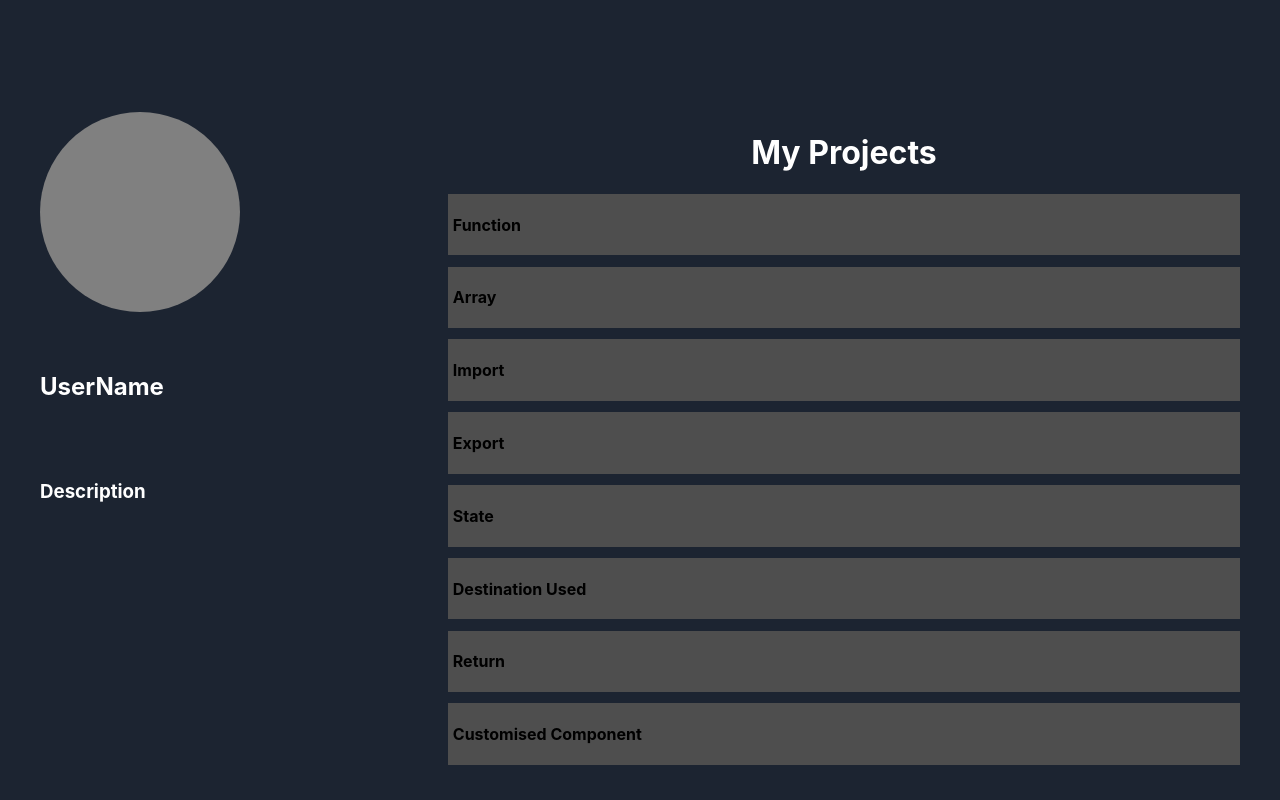
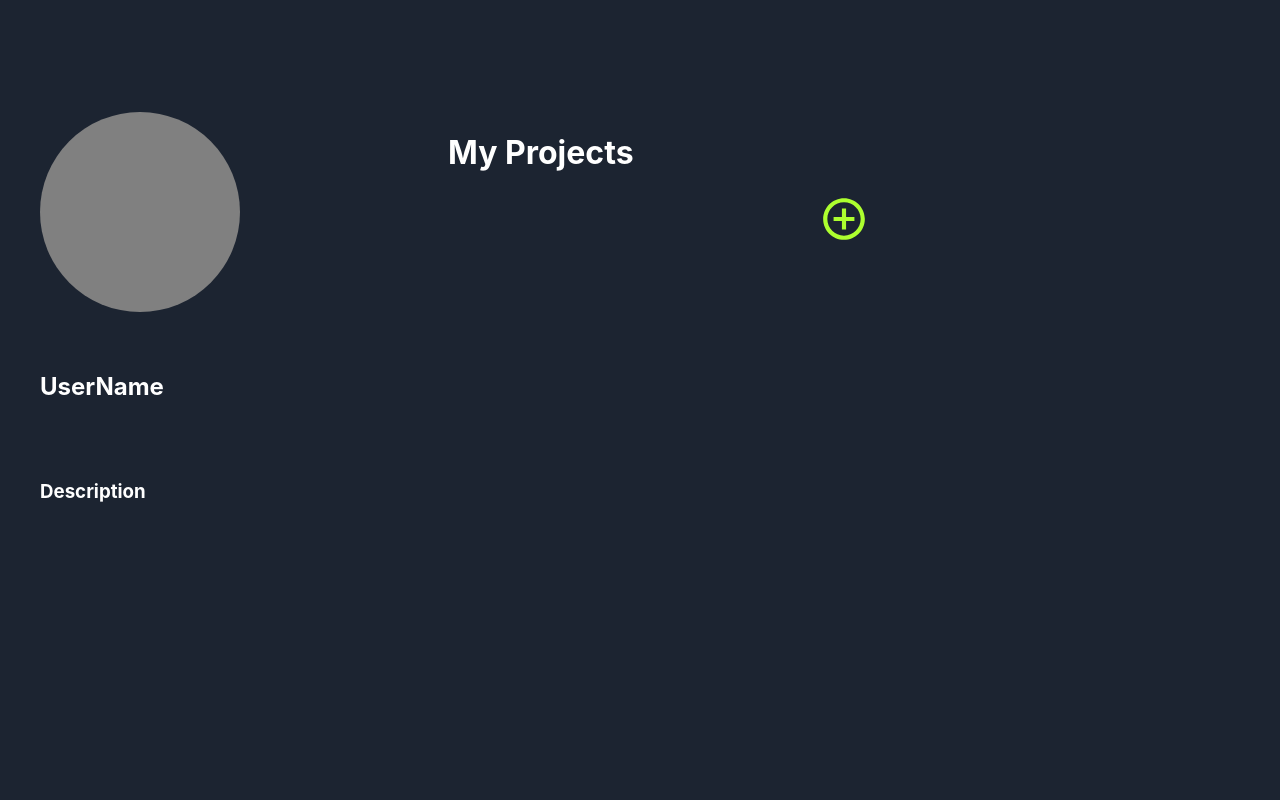
Before and after one commit to k0hei2025/code-map, a Next.js app: page /myProfile in a window 1280 px wide. Built offline with nearby package versions, Linux system fonts and the light colour scheme.

Commit message:
redux connectivity with account style

```diff
--- a/components/NavigationBar/upperNavigationBar.jsx
+++ b/components/NavigationBar/upperNavigationBar.jsx
@@ -4,6 +4,8 @@ import Menu from '@material-ui/core/Menu';
 import MenuItem from '@material-ui/core/MenuItem';
 import { AccountCircle } from '@material-ui/icons';
 import {makeStyles} from '@material-ui/core/styles'
+import Link from 'next/link'
+
 
 const classes = makeStyles(({
 
@@ -41,7 +43,7 @@ export default function SimpleMenu() {
         open={Boolean(anchorEl)}
         onClose={handleClose}
       >
-        <MenuItem onClick={handleClose}>Profile</MenuItem>
+        <MenuItem onClick={handleClose}><Link href='/myProfile'>Profile</Link></MenuItem>
         <MenuItem onClick={handleClose}>My account</MenuItem>
         <MenuItem onClick={handleClose}>Logout</MenuItem>
       </Menu>
--- a/components/prism.css
+++ b/components/prism.css
@@ -28,6 +28,7 @@ pre[class*="language-"] {
 	-moz-hyphens: none;
 	-ms-hyphens: none;
 	hyphens: none;
+
 }
 
 /* Code blocks */
--- a/components/profile.jsx
+++ b/components/profile.jsx
@@ -3,8 +3,18 @@ import {Grid} from '@material-ui/core'
 import {sideFileData} from '../components/NavigationBar/SidebarFileData'
 import classes from '../components/profile.module.css'
 import { Fragment } from 'react'
+import AddCircleOutlineIcon from '@material-ui/icons/AddCircleOutline';
+import Link from 'next/link'
+import projectFile from '../pages/addFile'
+import { useSelector } from 'react-redux'
 
 export default function profile() {
+
+
+   const allFiles = useSelector((state)=>state.fileStore.fileStore)
+
+   console.log(allFiles)
+
                return (
                               <Grid container spacing={3}>
                                              <Grid item md={4} sm={12}>
@@ -18,22 +28,37 @@ export default function profile() {
                                                 <h3 className={classes.h2}><b>Description</b></h3>
                                              </Grid>
 
-                              <Grid item md={8} sm={12}>
+                              <Grid item md={8} sm={12}  >
                                                <h1 className={classes.h2} style={{textAlign:"center"}}>My Projects</h1>
-                                              {sideFileData.map((i)=>{
+
+                                              <Grid container spacing={3} style={{display:'flex'}}>
+                                              {allFiles.map((i)=>{
                                                      return (
-                                                                    <Fragment>
+                                                        <Fragment>
+                                                                                          <Grid item md={6} sm={12}>
                                                                     <div className={classes.fileContainer}  id={i.id}>
-                                                                       <p><b>{i.containerName}</b></p>
+                                                                       <p style={{color:'white'}}><b>{i.name}</b></p>
+
 
                                                                     </div>
-                                                                    <div className={classes.border}></div>
-                                                                    </Fragment>
+
+                                                                  <div className={classes.border}></div>
+                                                                  </Grid>
+
+                                                </Fragment>
                                                      )
                                               })}
+                                              <Grid  className={classes.addButton} item md={12} sm={12}>
+
+                                         <Link href="./addFile" ><AddCircleOutlineIcon style={{ width:'50px' , height:'50px'}}/></Link>
+                                              </Grid>
+                                              </Grid>
+
                                              </Grid>
+
 
                               </Grid>
 
+
                )
 }
--- a/components/profile.module.css
+++ b/components/profile.module.css
@@ -7,11 +7,16 @@
 
 .h2{
                color: white;
+                display: flex;
 }
 
 .fileContainer{
- background-color: rgb(78, 78, 78);
- padding: .3rem;
+
+ padding: 3rem;
+ border: .1rem;
+ border-style:inset;
+ border-color: rgb(78, 78, 78);
+ border-radius: .5rem;
 }
 
 .border{
@@ -21,3 +26,9 @@ border: width 100px;
 margin: .7rem;
 
 }
+.addButton{
+               color: greenyellow;
+               padding: 3rem;
+               text-align: center;
+
+}
--- /dev/null
+++ b/pages/addFile/index.jsx
@@ -0,0 +1,44 @@
+import React, { useState } from 'react'
+import {Grid, TextField} from '@material-ui/core'
+import {useSelector , useDispatch} from 'react-redux'
+import {actionFileStore , fileStoreSlice} from '../../store/addFile'
+import Link from 'next/link'
+export default function projectFile() {
+
+
+               const [state , setState] = useState('')
+
+   const allFiles = useSelector((state)=>state.fileStore.fileStore)
+
+   const dispatch = useDispatch();
+
+
+   const addFileHandler=(event)=>{
+      event.preventDefault();
+dispatch(fileStoreSlice.actions.addFile({
+               id : new Date().getTime(),
+               name : state
+}))
+
+console.log( allFiles , 'ffile added successfully')
+   }
+
+               return (
+                              <Grid container >
+                                   <Grid item md={12} sm={12}>
+               <form onSubmit={addFileHandler}>
+                <TextField id="outlined-basic" label="FileName" variant="outlined" value={state} onChange={(event)=>{
+                               setState(event.target.value)
+                }}/>
+                <button onClick={addFileHandler} style={{
+                               backgroundColor:'yellow',
+                               fontWeight:'bold',
+                               padding:'2rem',
+                               borderRadius:'1rem'
+                }}> Submit </button>
+                <Link style={{backgroundColor:'yellow' , padding :'1rem'}} href='./myProfile'>Go back to Profile</Link>
+                </form>
+                              </Grid>
+                              </Grid>
+               )
+}
--- /dev/null
+++ b/store/addFile.js
@@ -0,0 +1,27 @@
+import {createSlice} from '@reduxjs/toolkit'
+
+const initialState  = {
+
+               fileStore : []
+
+}
+
+ export const fileStoreSlice = createSlice({
+
+               name : 'fileStore',
+               initialState : initialState,
+               reducers:{
+                              addFile(state , action){
+                                             const fileStore = {
+                                                            id : action.payload.id,
+                                                            name:action.payload.name
+                                             }
+                                              state.fileStore.push(fileStore);
+                              }
+               }
+
+})
+
+export const reducersFileStore = fileStoreSlice.reducer
+
+export const actionFileStore = fileStoreSlice.actions;
--- a/store/store.jsx
+++ b/store/store.jsx
@@ -2,13 +2,14 @@
 import {configureStore} from '@reduxjs/toolkit'
 import addComponentReducer from './addComponentSlice'
 import {mapDataReducer} from './mapData'
-
+import {fileStoreSlice} from './addFile'
 
 
   export const store = configureStore({
                   reducer : {
                     component:addComponentReducer,
-                    mapData: mapDataReducer
+                    mapData: mapDataReducer,
+                    fileStore : fileStoreSlice.reducer
                   }
 
    })
```
